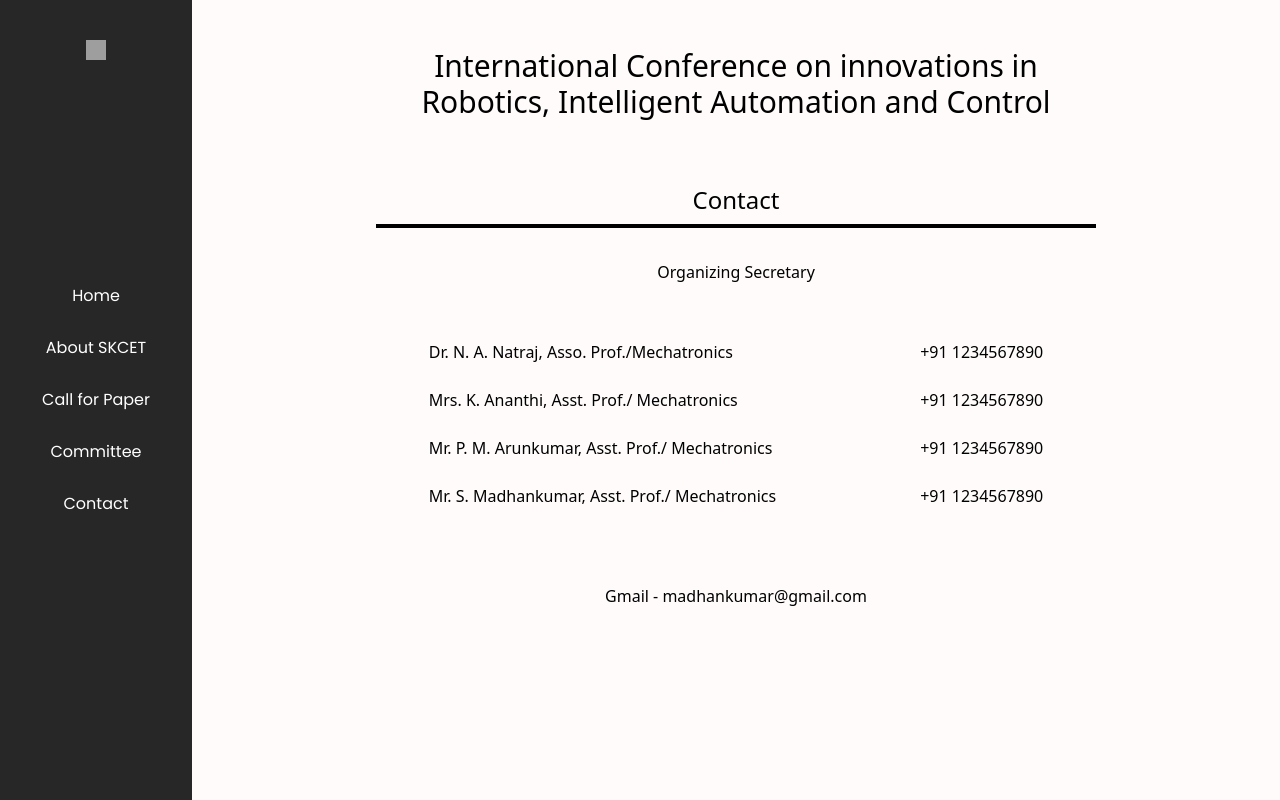
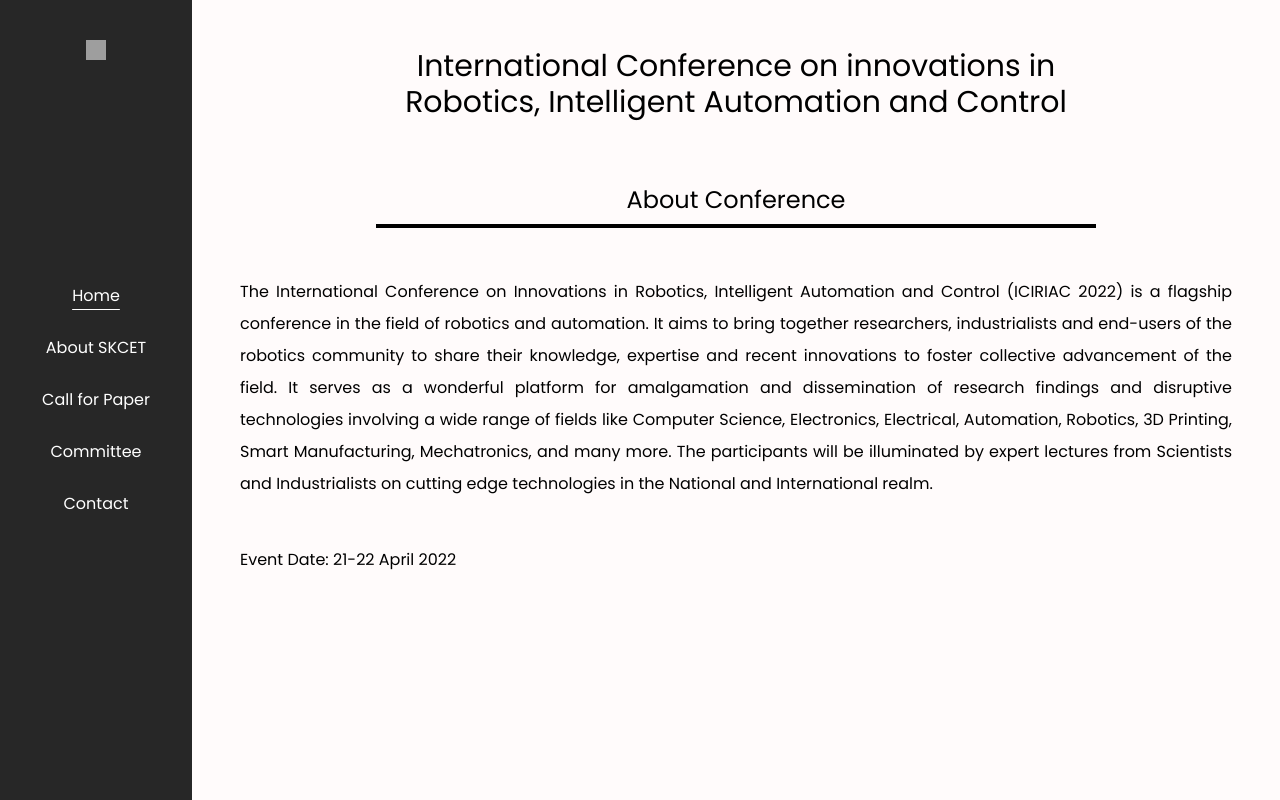
Before and after one commit to kalaiy21/conference, a React (Create React App) app: page / in a window 1280 px wide. Built offline with nearby package versions, Linux system fonts and the light colour scheme; grey boxes are pictures that could not be loaded.

Commit message:
Barath Tab Change and Background Color

```diff
--- a/package.json
+++ b/package.json
@@ -9,6 +9,7 @@
     "react": "^17.0.2",
     "react-dom": "^17.0.2",
     "react-scripts": "5.0.0",
+    "tailwind-scrollbar-hide": "^1.1.7",
     "web-vitals": "^2.1.2"
   },
   "scripts": {
--- a/src/components/App.js
+++ b/src/components/App.js
@@ -1,14 +1,20 @@
 import React from "react";
-import Navbar from './Navbar';
-import Content from './Content';
-
-
+import Navbar from "./Navbar";
+import Content from "./Content";
+import { useState } from "react";
 
 function App() {
+
+  const [tab, setTab] = useState("Home");
+
+  const TabChangeHandler = (selectedTab) => {
+    setTab(selectedTab);
+  };
+
   return (
     <div>
-      <Navbar />
-      <Content />
+      <Navbar onTabClicked={TabChangeHandler} Underline={tab}/>
+      <Content currentTab={tab}/>
     </div>
   );
 }
--- a/src/components/Call for Paper/CallForPaper.js
+++ b/src/components/Call for Paper/CallForPaper.js
@@ -8,7 +8,7 @@
     const Contents1 = ["Robot Design","Mobile Industrial Robots","Multi Robot Systems","Mechatronics and Robotics","Rescue Robots","Robot Intelligence","Medical Robotics","Cloud Robotics","Cognitive Robotics","Tele Robotics","Underwater Robotics","Soft Robotics","Micro Robots","Field and Service Robots","Drone Technology"]
     const Contents2 = ["PLC and Microcontrollers","Automation Applications","Fluid Power Technology","Advanced Process Control","Intelligent Automation","Additive Manufacturing","Stochastic Control","Stochastic Control","Advanced Control Algorithms","Sensor Technology","Artificial Intelligence","Internet of Things","Intelligent Systems & Algorithm","Machine Learning","Big Data and Data Analytics"]
     return(
-        <div>
+        <div className="scrollbar-hide">
             <Heading />
             <div>
                 <Title title="Call for Paper"/>
--- a/src/components/Content.js
+++ b/src/components/Content.js
@@ -4,12 +4,50 @@
 import Committe from "./Committee/Committee";
 import Contact from "./Contact/Contact";
 
-function Content(){
-    return(
-        <div className="w-[85%] float-right">
-            <Contact />
-        </div>
-    );
+function Content(props){
+
+    const tab = props.currentTab;
+
+    if(tab === "Home")
+    {
+        return(
+            <div className="w-[85%] float-right bg-[#FFFBFB] h-screen">
+                <AboutConference />
+            </div>
+        );
+    }
+    else if(tab === "About SKCET")
+    {
+        return(
+            <div className="w-[85%] float-right bg-[#FFFBFB]">
+                <AboutSkcet />
+            </div>
+        );
+    }
+    else if(tab === "Call for Paper")
+    {
+        return(
+            <div className="w-[85%] float-right bg-[#FFFBFB]">
+                <CallForPaper />
+            </div>
+        );
+    }
+    else if(tab === "Committee")
+    {
+        return(
+            <div className="w-[85%] float-right bg-[#FFFBFB]">
+                <Committe />
+            </div>
+        );
+    }
+    else if(tab === "Contact")
+    {
+        return(
+            <div className="w-[85%] float-right bg-[#FFFBFB]">
+                <Contact />
+            </div>
+        );
+    }
 }
 
 export default Content;
--- a/src/components/Heading.js
+++ b/src/components/Heading.js
@@ -2,7 +2,7 @@
 
 function Heading() {
     return(
-        <div className="flex justify-center mt-[3rem]">
+        <div className="flex justify-center mt-[3rem] bg-[#FFFBFB]">
             <h1 className="text-center text-3xl Heading">International Conference on innovations in Robotics, Intelligent Automation and Control</h1>
         </div>
     );
--- a/src/components/Navbar.js
+++ b/src/components/Navbar.js
@@ -1,16 +1,20 @@
+function navbar(props) {
 
-function navbar() {
+    const onTabSelected = (event) => {
+        props.onTabClicked(event.target.innerText);
+    }
+
+    const tabs = ["Home", "About SKCET", "Call for Paper", "Committee", "Contact"];
+
     return (
         <div className="font-poppins bg-[#272727] w-[15%] h-screen flex items-center justify-center fixed top-0 left-0">
             <div className="absolute top-10">
                 <img className="w-5 h-5" src="../Resources/skcetLogo.png" alt="logo" />
             </div>
             <div className="text-white flex flex-col text-center space-y-6">
-                <a className="p-[2px] transition-all" href="#">Home</a>
-                <a className="p-[2px] transition-all" href="#">About SKCET</a>
-                <a className="p-[2px] transition-all" href="#">Call for Paper</a>
-                <a className="p-[2px] transition-all" href="#">Committee</a>
-                <a className="p-[2px] transition-all" href="#">Contact</a>
+
+                {tabs.map((tab) => props.Underline===tab ? <a className="p-[2px] transition-all underline underline-offset-8" href="#" onClick={onTabSelected}>{tab}</a> : <a className="p-[2px] transition-all" href="#" onClick={onTabSelected}>{tab}</a>)}
+
             </div>
         </div>
     );
--- a/src/components/Title.js
+++ b/src/components/Title.js
@@ -2,7 +2,7 @@
 
 function Title(props) {
     return(
-        <div>
+        <div className="bg-[#FFFBFB]">
             <h3 className="text-center text-2xl mb-2">{props.title}</h3>
             <hr className="mx-auto my-0 w-[45rem]"/>
         </div>
```
Also changed, not shown: 1 other file (tests, documents, lock files or other folders).
